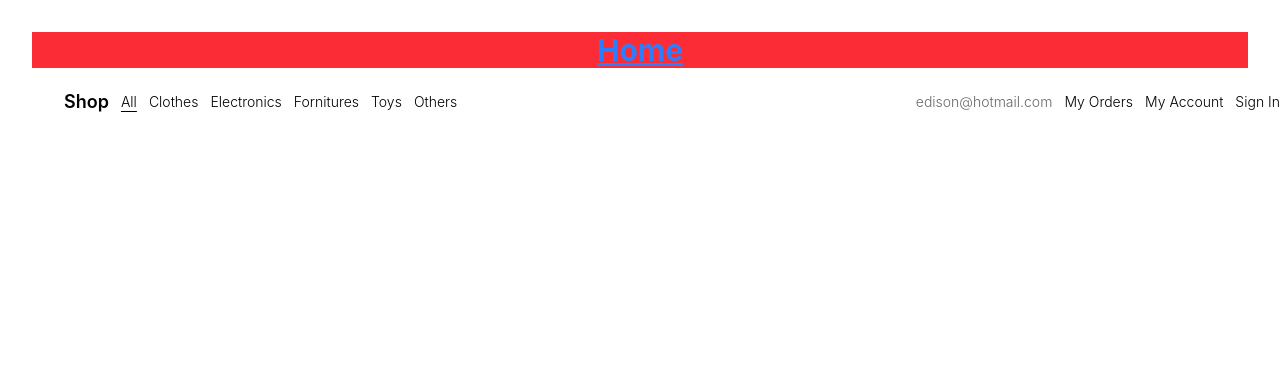
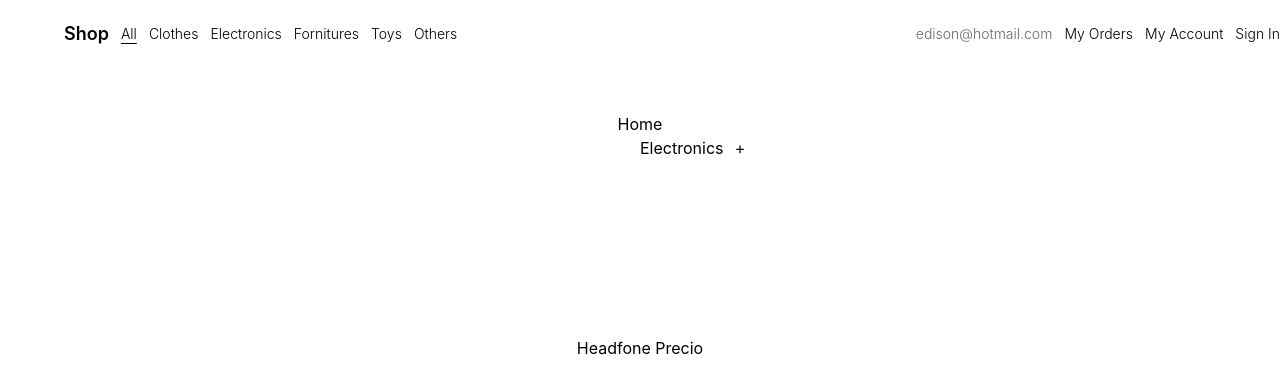
Before and after one commit to Behemof/e-comerce, a React (Vite) app: page / in a window 1280 px wide. Shown: the top 392 px of the page. Built offline with nearby package versions, Linux system fonts and the light colour scheme.

Commit message:
Layout y creacion de la Card

```diff
--- /dev/null
+++ b/src/Components/Card/index.jsx
@@ -0,0 +1,23 @@
+
+function Card(){
+    return(
+
+        <div className="bg-white cursor-pointer w-56 h-60">
+            <figure className="relative mb-2 w-full h-4/5">
+                <span className="absolute"> Electronics  </span>
+                <img src="" alt=""/>
+                <div className="absolute top-0 right-0 flex justify-center items-center bg-white w-6 h-6 rounded-full"> + </div>
+            </figure>
+
+            <p>
+                <span> Headfone </span>
+                <span> Precio </span>
+
+             </p>
+
+        </div>
+
+    )
+}
+
+export default Card;
--- /dev/null
+++ b/src/Components/Layout/index.jsx
@@ -0,0 +1,13 @@
+
+function Layout({children}){
+
+    return(
+
+        <div className="flex flex-col mt-20 items-center">
+            {children}
+        </div>
+
+    )
+}
+
+export default Layout;
--- a/src/Components/Navbar/index.jsx
+++ b/src/Components/Navbar/index.jsx
@@ -7,7 +7,7 @@ function Navbar (){
 
 
     return(
-        <nav className="flex justify-between items-center fixed z-10 w-full py-5 px-8 text-sm font-light">
+        <nav className="flex justify-between items-center fixed z-10 w-full py-5 px-8 text-sm font-light top-0">
             <ul className="flex items-center gap-3 ">
                 <li className="font-semibold text-lg">
                     <NavLink to="/" >
--- a/src/Pages/Home/index.jsx
+++ b/src/Pages/Home/index.jsx
@@ -1,11 +1,14 @@
+import Layout from "../../Components/Layout";
+import Card from "../../Components/Card";
 
 function Home (){
 
     return(
 
-        <div className="text-3xl font-bold underline text-blue-500 bg-red-500">
+        <Layout>
             Home
-        </div>
+            <Card/>
+        </Layout>
     )
 }
 
--- a/src/Pages/MyAccount/index.jsx
+++ b/src/Pages/MyAccount/index.jsx
@@ -1,10 +1,11 @@
+import Layout from "../../Components/Layout";
 function MyAccount (){
 
     return(
 
-        <div className="bg-red-100">
+        <Layout>
             MyAccount
-        </div>
+        </Layout>
     )
 }
 
--- a/src/Pages/MyOrder/index.jsx
+++ b/src/Pages/MyOrder/index.jsx
@@ -1,10 +1,11 @@
+import Layout from "../../Components/Layout";
 function MyOrder (){
 
     return(
 
-        <div className="bg-red-100">
+        <Layout>
             MyOrder
-        </div>
+        </Layout>
     )
 }
 
--- a/src/Pages/MyOrders/index.jsx
+++ b/src/Pages/MyOrders/index.jsx
@@ -1,10 +1,11 @@
+import Layout from "../../Components/Layout";
 function MyOrders (){
 
     return(
 
-        <div className="bg-red-100">
+        <Layout>
             MyOrders
-        </div>
+        </Layout>
     )
 }
 
--- a/src/Pages/NotFound/index.jsx
+++ b/src/Pages/NotFound/index.jsx
@@ -1,10 +1,11 @@
+import Layout from "../../Components/Layout";
 function NotFound (){
 
     return(
 
-        <div className="bg-red-100">
+        <Layout>
             NotFound
-        </div>
+        </Layout>
     )
 }
 
--- a/src/Pages/Singin/index.jsx
+++ b/src/Pages/Singin/index.jsx
@@ -1,10 +1,11 @@
+import Layout from "../../Components/Layout";
 function SingIn (){
 
     return(
 
-        <div className="bg-red-100">
+        <Layout>
             Singin
-        </div>
+        </Layout>
     )
 }
 
```
